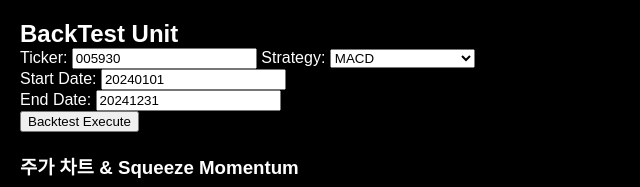
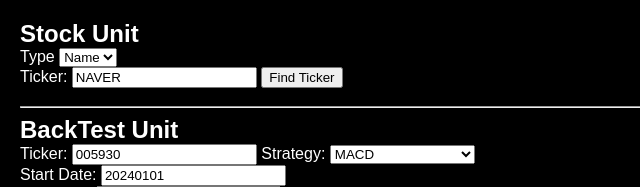
Before and after one commit to Hangeol-Chang/auto-trader, a Flask app: page / in a window 1280 px wide. Shown: the part 49-236 px from the top of the page, without its empty margins (0-640 px from the left). Run offline with Flask 3, Linux system fonts and the light colour scheme; parts of the project's set-up code (start-up, migrations or seed data) failed here and were passed over; some libraries are stand-ins or nearby versions.

Commit message:
ticker 검색 기능 추가

```diff
--- a/core/visualizer.py
+++ b/core/visualizer.py
@@ -24,10 +24,20 @@ app.config['SEND_FILE_MAX_AGE_DEFAULT'] = 0
 
 logger = logging.getLogger(__name__)
 
+
+######################################################################
+############### 라우터 API ############################################
+######################################################################
+
 @app.route('/')
 def index():
     """메인 페이지"""
     return render_template('index.html')
+
+
+######################################################################
+############### stock/ticker API #####################################
+######################################################################
 
 @app.route('/api/stock/data')
 def get_stock_data():
@@ -61,9 +71,10 @@ def get_stock_data():
         logger.error(f"Stock data API error: {e}")
         return jsonify({'error': str(e)}), 500
 
+
+"""전체 티커 목록 API"""
 @app.route('/api/stock/tickers')
 def get_tickers():
-    """전체 티커 목록 API"""
     try:
         tickers = stock_data_manager.get_full_ticker(include_screening_data=False)
 
@@ -73,7 +84,7 @@ def get_tickers():
         # 상위 100개만 반환 (성능상 이유)
         result = {
             'total_count': len(tickers),
-            'data': tickers.head(100).to_dict('records')
+            'data': tickers.to_dict('records')
         }
 
         return jsonify(result)
@@ -81,6 +92,7 @@ def get_tickers():
     except Exception as e:
         logger.error(f"Tickers API error: {e}")
         return jsonify({'error': str(e)}), 500
+
 
 @app.route('/api/system/status')
 def get_system_status():
--- a/web/index.html
+++ b/web/index.html
@@ -19,6 +19,23 @@
 
     <div id="body">
         <div class="unit">
+            <h2>
+                Stock Unit
+            </h2>
+            <label for="ticker-searchType">Type</label>
+            <select id="ticker-searchType">
+                <option value="name">Name</option>
+                <option value="ticker">Ticker</option>
+            </select>
+            <br>
+            <label for="ticker-input">Ticker:</label>
+            <input type="text" id="ticker-input" placeholder="Ticker (예: 005930)" value="NAVER">
+            <button id="ticker-btn" onclick="findTicker()">Find Ticker</button>
+
+            <div id="ticker-result"></div>
+
+            <hr>
+
             <h2>
                 BackTest Unit
             </h2>
@@ -53,5 +70,6 @@
     </div>
 
     <script src="{{ url_for('static', filename='./js/backtest.js') }}"></script>
+    <script src="{{ url_for('static', filename='./js/stock.js') }}"></script>
 </body>
 </html>
--- a/web/static/css/style.css
+++ b/web/static/css/style.css
@@ -37,3 +37,19 @@ h1, h2 {
     font-size: 24px;
     margin: 0;
 }
+
+p {
+    margin: 0px;
+}
+
+#ticker-result {
+    margin-top: 10px;
+
+    display: flex;
+    flex-direction: column;
+    gap: 4px;
+
+    max-height: 100px;
+    overflow-y: auto;
+    background-color: #333;
+}
--- a/web/static/js/backtest.js
+++ b/web/static/js/backtest.js
@@ -275,6 +275,7 @@ function generateLayout(config, baseLayout, ticker, dates) {
     const dateValues = [];
     const step = Math.max(1, Math.floor(dates.length / 10)); // 최대 10개 라벨
 
+    currentChartDates = [];
     for (let i = 0; i < dates.length; i += 1) {
         // int 형태의 utc timestamp를 YYYY-MM-DD 형식으로 변환
         const date = new Date(dates[i]);
@@ -282,11 +283,11 @@ function generateLayout(config, baseLayout, ticker, dates) {
         const formatted = `${pad(date.getFullYear() % 100)}-${pad(date.getMonth() + 1)}-${pad(date.getDate())}`;
 
         currentChartDates.push(formatted);
-        if( i % step === 0 || i === dates.length - 1) // 마지막 날짜는 무조건 추가
+        if( i % step === 0) {
             dateValues.push(i);
             dateLabels.push(formatted);
+        }
     }
-    console.log(dateLabels);
 
     // 각 subplot에 대한 axis 설정 생성
     config.subplots.forEach((subplot, index) => {
@@ -761,7 +762,7 @@ function addNewSubplot(chartId, subplotConfig) {
 // 차트에 추가 데이터 업데이트 함수 (신호, 지표 등)
 function updateStockChart(tradingSignals = []) {
     try {
-        console.log('updateStockChart 호출됨, 매매 신호:', tradingSignals);
+        // console.log('updateStockChart 호출됨, 매매 신호:', tradingSignals);
 
         if (!tradingSignals || !Array.isArray(tradingSignals) || tradingSignals.length === 0) {
             console.log('매매 신호 데이터가 없습니다.');
@@ -780,13 +781,12 @@ function updateStockChart(tradingSignals = []) {
             const formatted = `${year}-${month}-${day}`;
 
             const index = currentChartDates.findIndex(d => d === formatted);
-            console.log(`날짜 ${dateStr} -> ${formatted}의 인덱스: ${index}`);
             return index !== -1 ? index : null;
         }
 
         // 매매 신호 추가
-        console.log('매매 신호 처리 중:', tradingSignals);
-        console.log('현재 차트 날짜:', currentChartDates);
+        // console.log('매매 신호 처리 중:', tradingSignals);
+        // console.log('현재 차트 날짜:', currentChartDates);
 
         // 매수 신호
         const buySignals = tradingSignals.filter(signal => signal.signal_type.value === 'BUY');
@@ -804,8 +804,8 @@ function updateStockChart(tradingSignals = []) {
                 }
             });
 
-            console.log('매수 신호 인덱스:', buyIndices);
-            console.log('매수 신호 가격:', buyPrices);
+            // console.log('매수 신호 인덱스:', buyIndices);
+            // console.log('매수 신호 가격:', buyPrices);
 
             if (buyIndices.length > 0) {
                 // 주가 차트에 매수 신호 추가
@@ -871,9 +871,8 @@ function updateStockChart(tradingSignals = []) {
                     sellDates.push(`${signal.target_time.slice(0,4)}-${signal.target_time.slice(4,6)}-${signal.target_time.slice(6,8)}`);
                 }
             });
-
-            console.log('매도 신호 인덱스:', sellIndices);
-            console.log('매도 신호 가격:', sellPrices);
+            // console.log('매도 신호 인덱스:', sellIndices);
+            // console.log('매도 신호 가격:', sellPrices);
 
             if (sellIndices.length > 0) {
                 // 주가 차트에 매도 신호 추가
--- /dev/null
+++ b/web/static/js/stock.js
@@ -0,0 +1,47 @@
+
+tickers = {};
+
+async function getFullTicker() {
+    try {
+        const response = await fetch('/api/stock/tickers');
+        if (!response.ok) throw new Error('Network response was not ok');
+        const data = await response.json();
+
+        data.data.map(row => {
+            tickers[row.ticker] = {
+                market: row.market,
+                name: row.name,
+                ticker: row.ticker,
+            }
+        })
+
+    } catch (error) {
+        console.error('Error fetching full ticker list:', error);
+    }
+}
+
+async function findTicker() {
+    const tickerInput = document.getElementById('ticker-input').value.trim();
+    const searchType = document.getElementById('ticker-searchType').value;
+
+    if( !tickers || Object.keys(tickers).length === 0) {
+        await getFullTicker();
+    }
+
+    let result = [];
+    if (searchType === 'ticker') {
+        result.push(tickers[tickerInput]);
+
+    } else if (searchType === 'name') {
+        result.push(...Object.values(tickers).filter(ticker => ticker.name.includes(tickerInput)));
+    }
+
+    console.log('Search result:', result);
+    // id="ticker-result"에 결과를 표시
+    const resultDiv = document.getElementById('ticker-result');
+    if (result.length > 0) {
+        resultDiv.innerHTML = result.map(ticker => `<p>Found: ${ticker.name} || ${ticker.market} | ${ticker.ticker}</p>`).join('');
+    } else {
+        resultDiv.innerHTML = `<p>No results found for "${tickerInput}"</p>`;
+    }
+}
```
